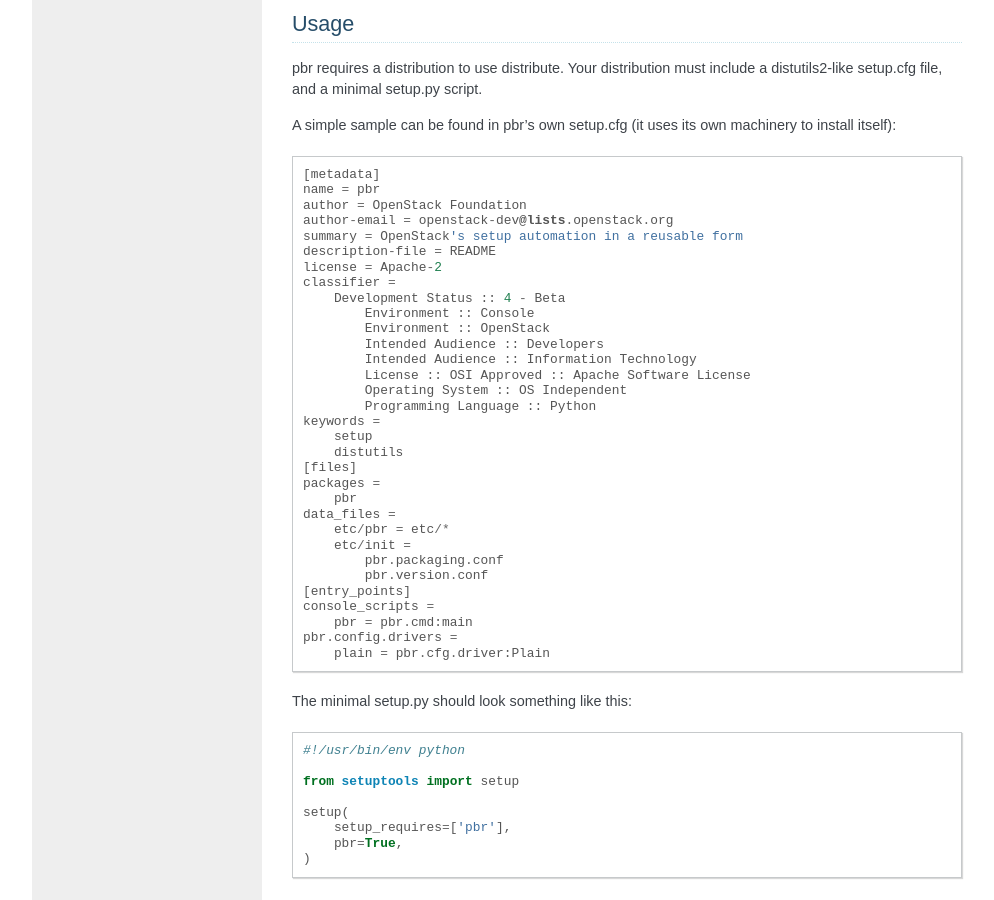
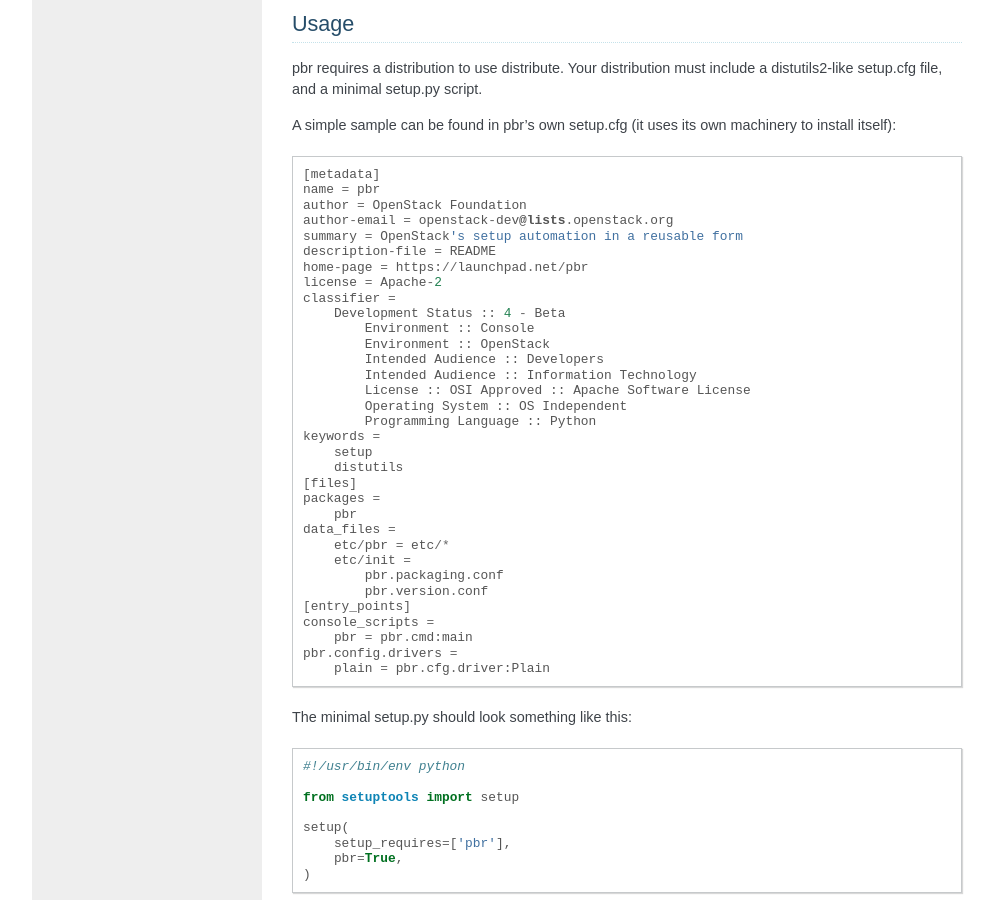
Before and after one commit to openstack/pbr, a Sphinx documentation site: the page built from doc/source/index.rst, in a window 1280 px wide and 900 px high, scrolled down 2986 px. Shown: the whole window, without its empty margins (128-1122 px from the left). Built offline with Sphinx 7.4.7, drawn with Linux system fonts in a browser that asks for light colours.

Commit message:
Add home-page into sample setup.cfg
Change-Id: I033cc482f441d59a193b4b1a87ddcbc96fd99885

```diff
--- a/doc/source/index.rst
+++ b/doc/source/index.rst
@@ -184,6 +184,7 @@
  author-email = openstack-dev@lists.openstack.org
  summary = OpenStack's setup automation in a reusable form
  description-file = README
+ home-page = https://launchpad.net/pbr
  license = Apache-2
  classifier =
      Development Status :: 4 - Beta
```
